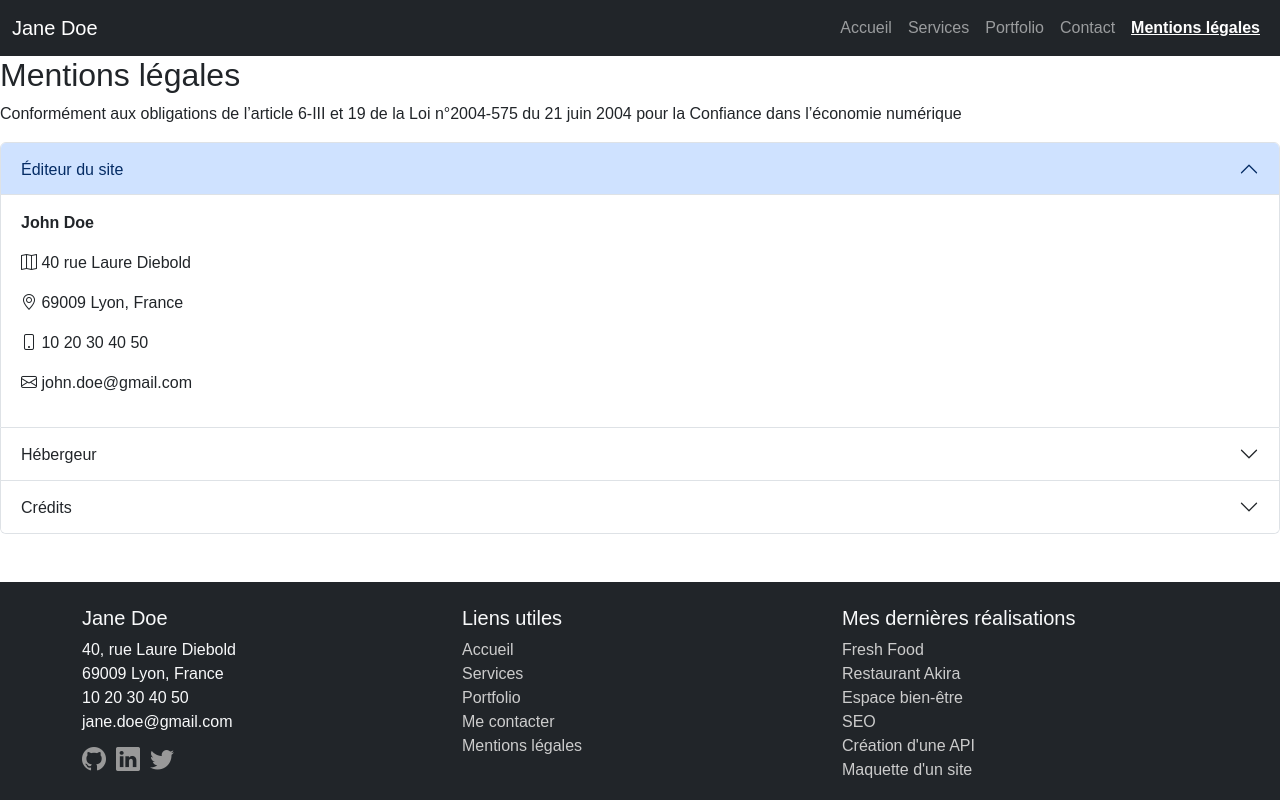
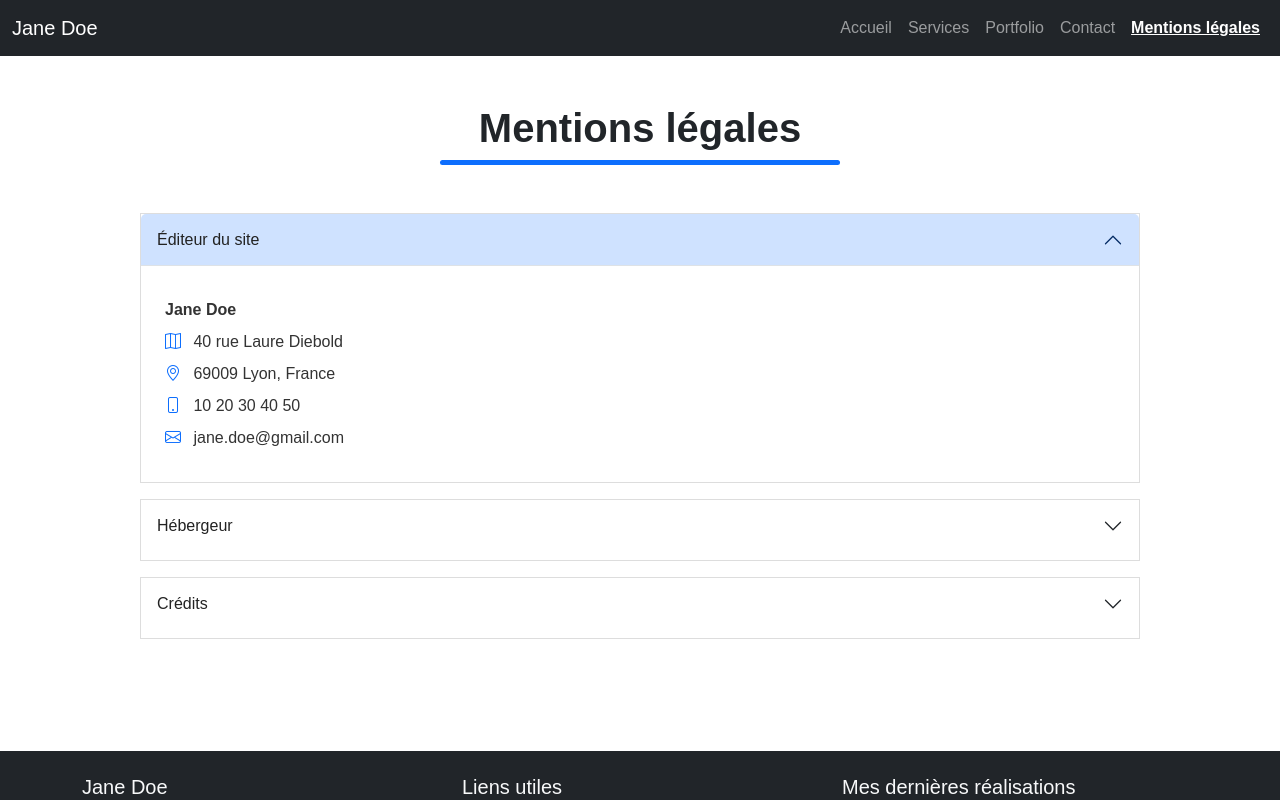
Before and after one commit to Diva-X/portofolio, a React (Create React App) app: page /mentions-legales in a window 1280 px wide. Shown: the top 800 px of the page. Built offline with nearby package versions, Linux system fonts and the light colour scheme.

Commit message:
premier jet accordeon avec texte et couleur

```diff
--- a/src/pages/MentionsLegales/MentionsLegales.jsx
+++ b/src/pages/MentionsLegales/MentionsLegales.jsx
@@ -6,7 +6,6 @@ function MentionsLegales() {
     <section className="mentions-section">
       <div className="mentions-container">
         <h2>Mentions légales</h2>
-        <p>Conformément aux obligations de l’article 6-III et 19 de la Loi n°2004-575 du 21 juin 2004 pour la Confiance dans l’économie numérique</p>
         <div className="divider"></div>
 
         <div className="accordion" id="mentionsAccordion">
@@ -19,15 +18,11 @@ function MentionsLegales() {
             </h2>
             <div id="collapseOne" className="accordion-collapse collapse show" aria-labelledby="headingOne" data-bs-parent="#mentionsAccordion">
               <div className="accordion-body">
-                <div>
-                  <div>
-                  <p><strong>John Doe</strong></p>
-                  <p><i className="bi bi-map"></i> 40 rue Laure Diebold</p>
-                  <p><i className="bi bi-geo-alt"></i> 69009 Lyon, France</p>
-                  <p><i className="bi bi-phone"></i> 10 20 30 40 50</p>
-                  <p><i className="bi bi-envelope"></i> john.doe@gmail.com</p>
-                </div>
-                </div>
+                <p><strong>Jane Doe</strong></p>
+                <p><i className="bi bi-map"></i> 40 rue Laure Diebold</p>
+                <p><i className="bi bi-geo-alt"></i> 69009 Lyon, France</p>
+                <p><i className="bi bi-phone"></i> 10 20 30 40 50</p>
+                <p><i className="bi bi-envelope"></i> jane.doe@gmail.com</p>
               </div>
             </div>
           </div>
@@ -41,10 +36,8 @@ function MentionsLegales() {
             </h2>
             <div id="collapseTwo" className="accordion-collapse collapse" aria-labelledby="headingTwo" data-bs-parent="#mentionsAccordion">
               <div className="accordion-body">
-                <p><strong>Hébergeur :</strong></p>
-                <p>alwaysdata</p>
-                <p>91, rue du Faubourg Saint-Honoré</p>
-                <p>75008 Paris</p>
+                <p><strong>alwaysdata</strong></p>
+                <p>91, rue du Faubourg Saint-Honoré, 75008 Paris</p>
                 <p>
                   <i className="bi bi-globe"></i>{' '}
                   <a href="https://www.alwaysdata.com" target="_blank" rel="noopener noreferrer">
@@ -64,10 +57,40 @@ function MentionsLegales() {
             </h2>
             <div id="collapseThree" className="accordion-collapse collapse" aria-labelledby="headingThree" data-bs-parent="#mentionsAccordion">
               <div className="accordion-body">
-                Toutes les images libres de droits sont issues des sites :
-                <br /><a href="https://pixabay.com" target="_blank" rel="noreferrer">pixabay.com</a>
-                <br />Icônes issues du site :
-                <br /><a href="https://www.flaticon.com" target="_blank" rel="noreferrer">flaticon.com</a>
+                <p>
+                  Ce site a été réalisé par John Doe, étudiant au&nbsp;
+                  <a
+                    href="https://www.centre-europeen-formation.fr/landing/multi-marque/?code=1464&utm_source=google&utm_medium=cpc&utm_campaign=TOTAL-REF_PAYANT-Marque_CEF&gad_source=1&gad_campaignid=59552660&gbraid=0AAAAAD-SFixAX2qrBjd2cnuwIheHSbqNF&gclid=Cj0KCQjw4qHEBhCDARIsALYKFNMavLVGbGnCCJ1F51ri2xdvalPwoxVpo3ZPFYUPA9-4wRKVAvUFRFoaAvO0EALw_wcB"
+                    target="_blank"
+                    rel="noopener noreferrer"
+                  >
+                    Centre Européen de formation
+                  </a>.
+                </p>
+                <p>
+                  <em>
+                    Les images utilisées sur ce site sont libres de droits et ont été obtenues sur le site&nbsp;
+                    <a
+                      href="https://pixabay.com/fr/"
+                      target="_blank"
+                      rel="noopener noreferrer"
+                    >
+                      Pixabay
+                    </a>.
+                  </em>
+                </p>
+                <p>
+                  <em>
+                    La favicon de ce site a été fournie par&nbsp;
+                    <a
+                      href="https://www.flaticon.com/de/kostenlose-icons/john-doe"
+                      target="_blank"
+                      rel="noopener noreferrer"
+                    >
+                      John Doe Icons erstellt von Freepik - Flaticon
+                    </a>.
+                  </em>
+                </p>
               </div>
             </div>
           </div>
--- a/src/pages/MentionsLegales/MentionsLegales.scss
+++ b/src/pages/MentionsLegales/MentionsLegales.scss
@@ -0,0 +1,95 @@
+.mentions-section {
+  background-color: #fff;
+  padding: 3rem 1rem;
+
+  .mentions-container {
+    max-width: 1000px;
+    margin: 0 auto;
+    text-align: center;
+
+    h2 {
+      font-size: 2.5rem;
+      font-weight: 700;
+      margin-bottom: 0.5rem;
+    }
+
+    p {
+      font-size: 1rem;
+      margin-bottom: 1rem;
+      color: #333;
+    }
+
+    .divider {
+      width: 100%;
+      max-width: 400px;
+      height: 5px;
+      background-color: #0d6efd;
+      margin: 0 auto 3rem auto;
+      border-radius: 3px;
+    }
+
+    .accordion {
+      text-align: left;
+
+      .accordion-item {
+        border: 1px solid #ddd;
+        border-radius: 0;
+        margin-bottom: 1rem;
+        background-color: #fff;
+      }
+
+      .accordion-button {
+        color: #222;
+        font-weight: normal;
+        border: none;
+        padding: 1rem;
+
+        &::after {
+          filter: none;
+        }
+
+        &:not(.collapsed) {
+          color: #222;
+        }
+
+        &:focus {
+          box-shadow: none;
+        }
+      }
+
+      .accordion-body {
+        background-color: #fff;
+        padding: 1.5rem;
+        font-size: 0.95rem;
+
+        p {
+          margin-bottom: 0.5rem;
+
+          i {
+            margin-right: 0.5rem;
+            color: #0d6efd;
+          }
+
+          a {
+            color: #0d6efd;
+            text-decoration: underline;
+
+            &:hover {
+              color: #084298;
+            }
+          }
+        }
+      }
+    }
+  }
+}
+
+@media (max-width: 768px) {
+  .mentions-section .mentions-container {
+    padding: 0 1rem;
+
+    h2 {
+      font-size: 2rem;
+    }
+  }
+}
```
